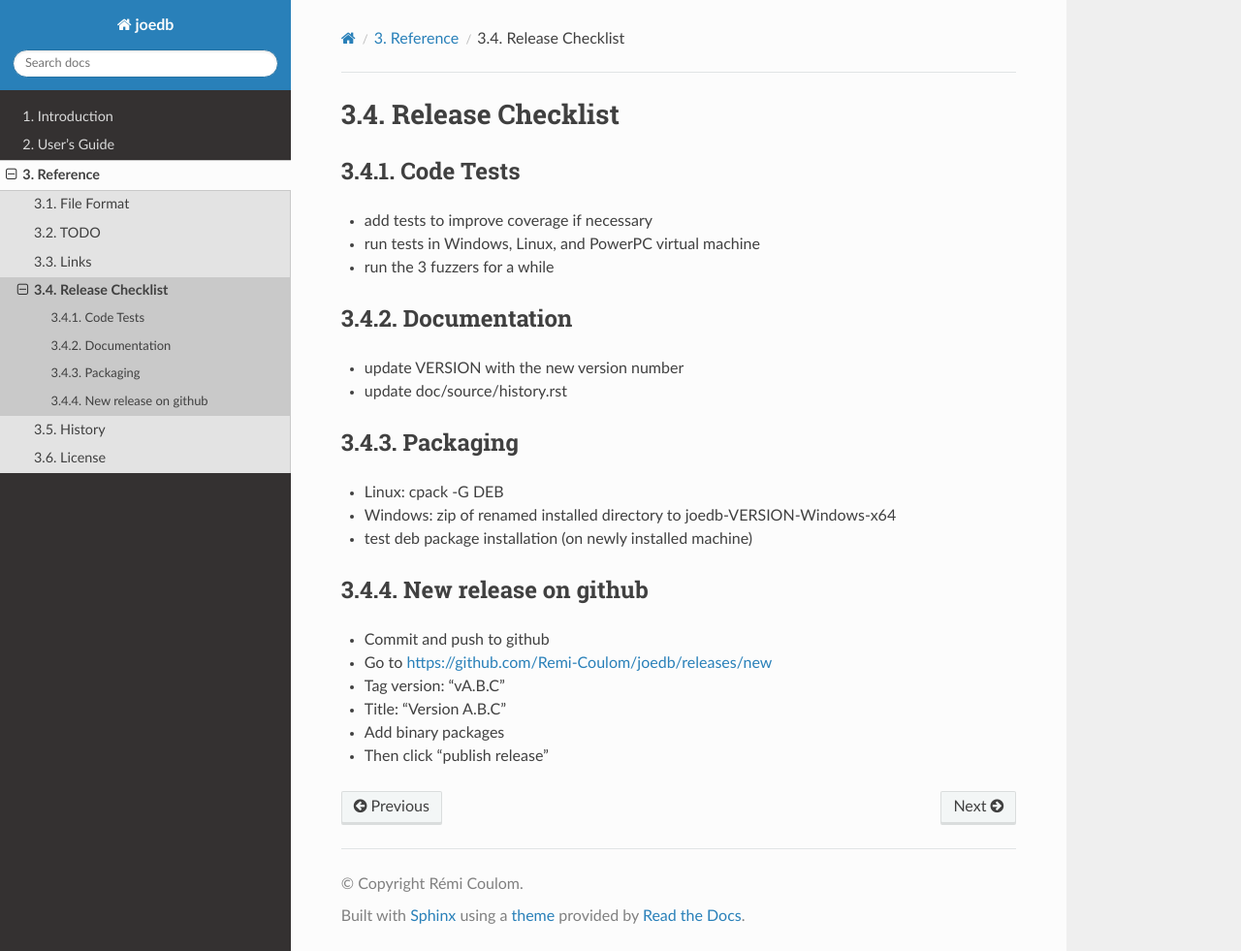
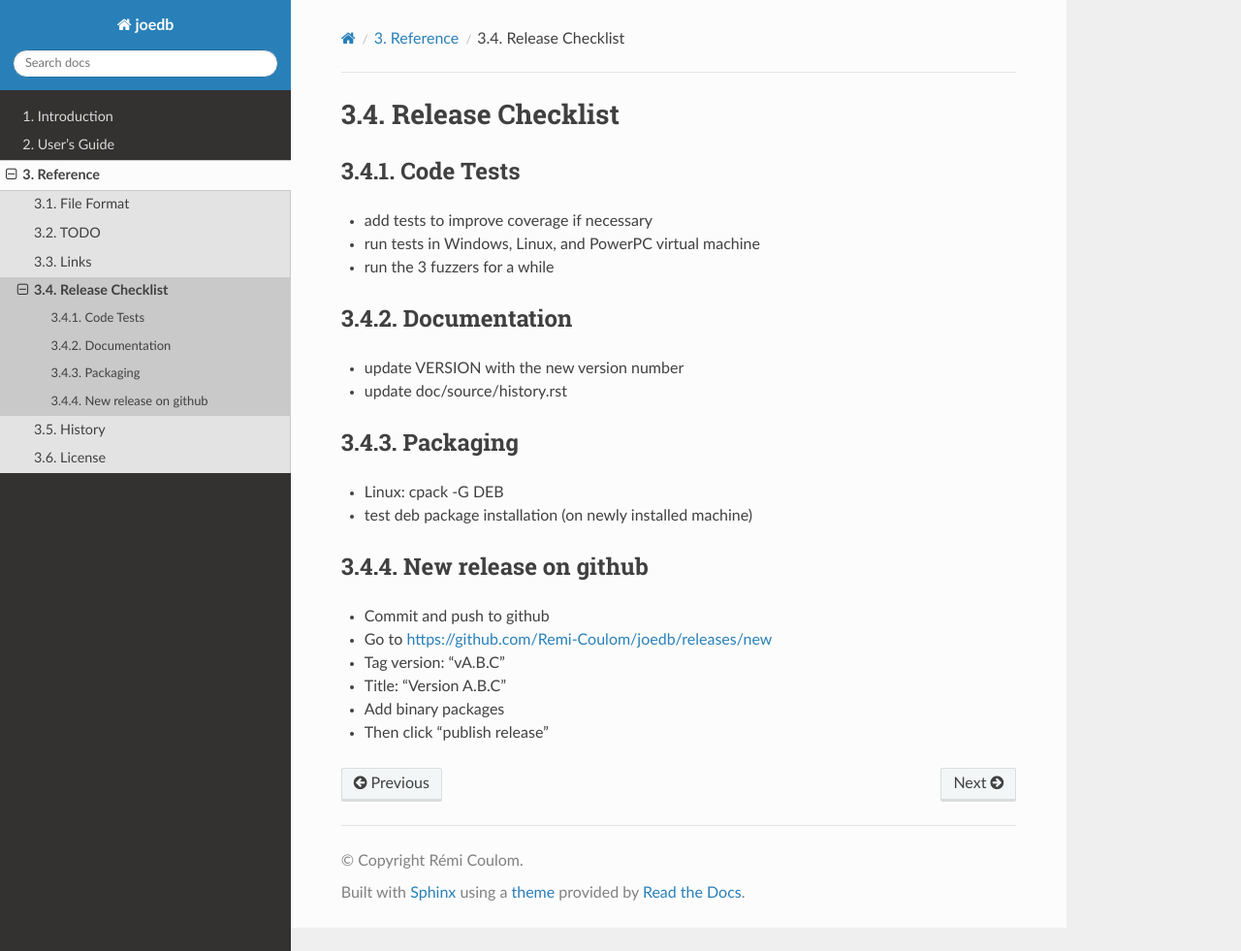
Before and after one commit to Remi-Coulom/joedb, a Sphinx documentation site: the page built from doc/source/release_checklist.rst, in a window 1280 px wide and 981 px high. Shown: the whole window at 97% size. Built offline with Sphinx 7.4.7 and the Read the Docs theme 2.0.0, drawn with Linux system fonts in a browser that asks for light colours; formulas are drawn with MathJax 3.

Commit message:
don't release Windows zip

```diff
--- a/doc/source/release_checklist.rst
+++ b/doc/source/release_checklist.rst
@@ -18,7 +18,6 @@ Packaging
 ---------
 
 - Linux: cpack -G DEB
-- Windows: zip of renamed installed directory to joedb-VERSION-Windows-x64
 - test deb package installation (on newly installed machine)
 
 New release on github
```
